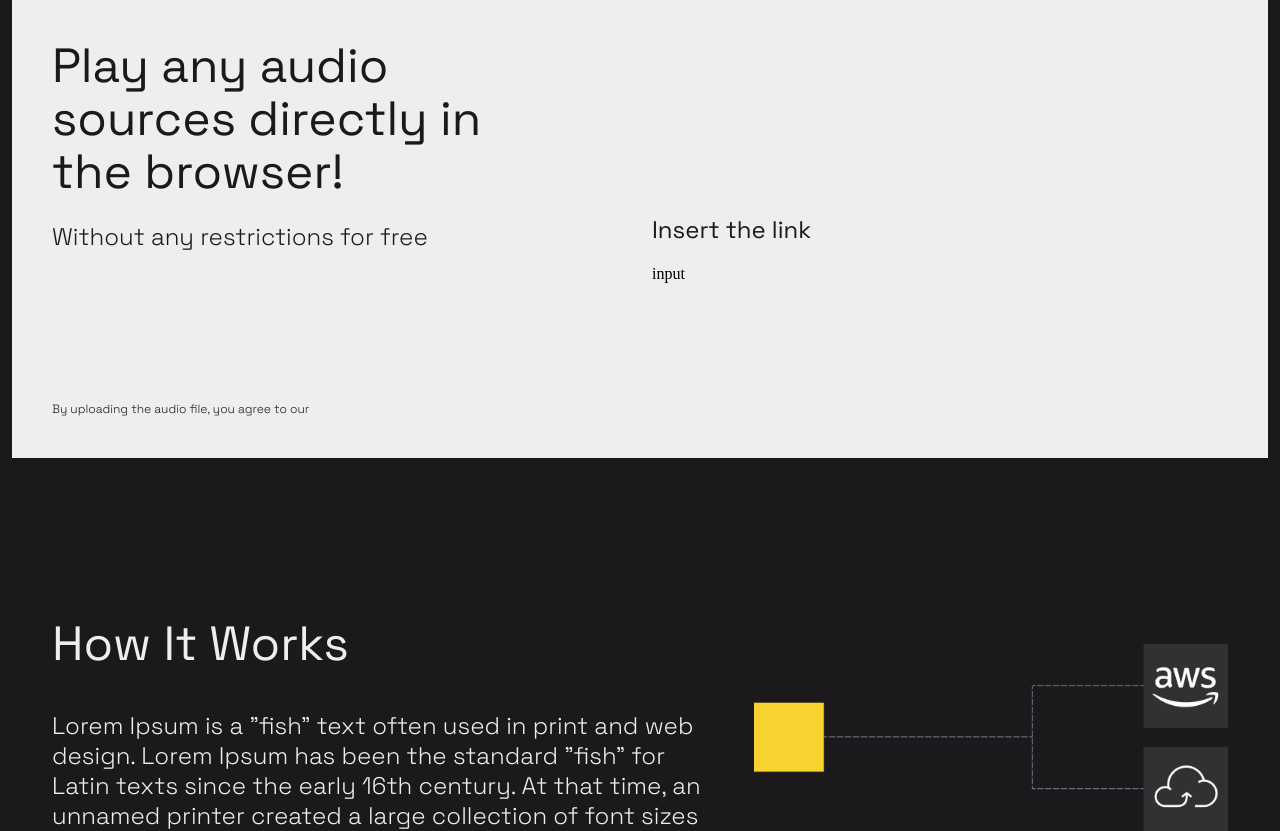
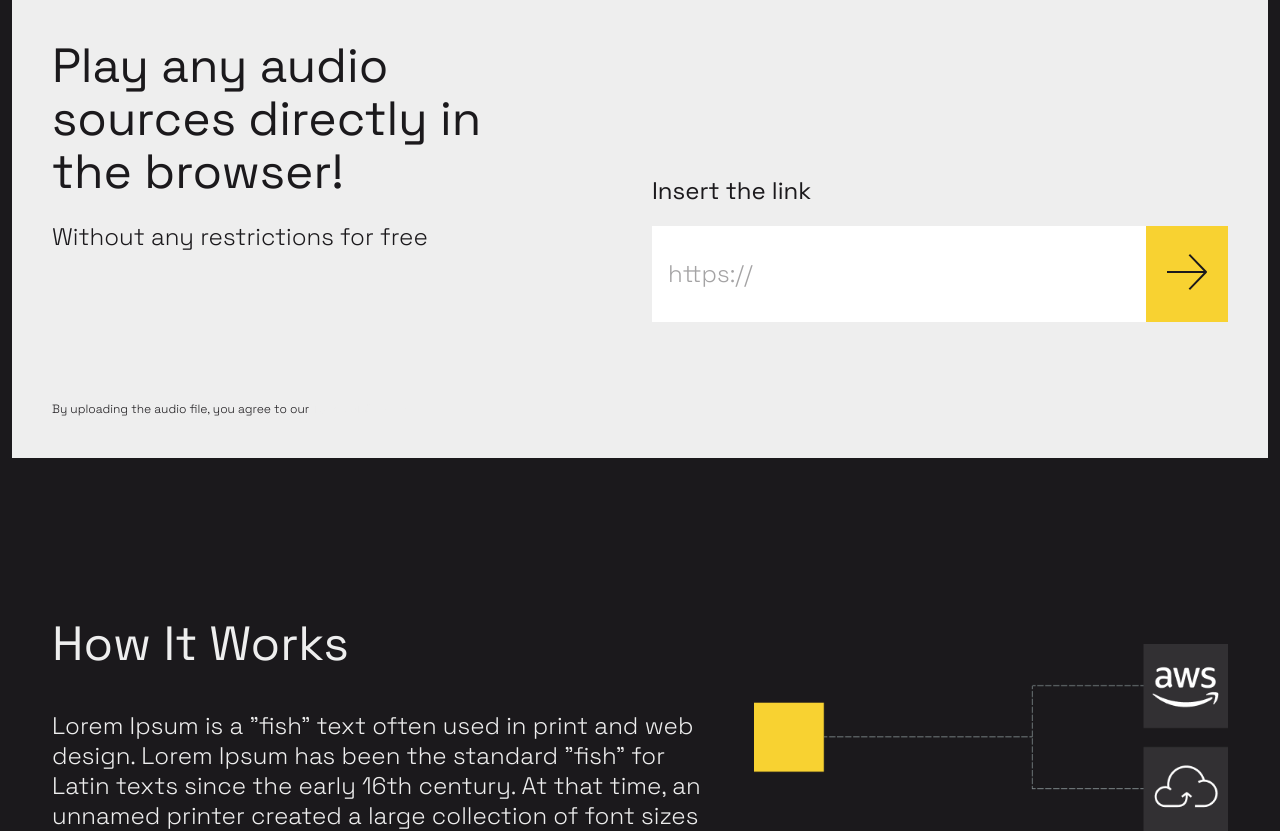
Before and after one commit to ca1r0n/test7, a React (Vite) app: page / in a window 1280 px wide. Shown: the top 831 px of the page. Built offline with nearby package versions, Linux system fonts and the light colour scheme.

Commit message:
add select component

```diff
--- a/index.html
+++ b/index.html
@@ -20,7 +20,7 @@
     </div>
     <div class="intro__right">
         <p class="intro__insert">Insert the link</p>
-        <div class="input">input</div>
+        <div id="input" class="input">input</div>
     </div>
     <div class="intro__mobile">
         <p class="intro__desc">Without any restrictions for free</p>
--- a/src/App.tsx
+++ b/src/App.tsx
@@ -1,10 +1,50 @@
+import {InputWithHistory} from "./components";
+import {useCallback, useState} from "react";
+
+const initValue = "https://"
 
 function App() {
+    const [history, setHistory] = useState<Array<string>>([])
+    const [error, setError] = useState<string | undefined>(undefined)
 
-  return (
-    <>
-    </>
-  )
+    const addHistory = useCallback((value: string) => {
+        if (!value || value == initValue) {
+            setError("Invalid address")
+            return
+        }
+
+        setHistory(prev => {
+            const index = prev.indexOf(value)
+            if (index == -1) {
+                return [value, ...prev]
+            }
+
+            return [value, ...prev.slice(0, index), ...prev.slice(index+1)]
+        })
+    }, [])
+
+    const onChose = useCallback((value: string) => {
+        addHistory(value)
+    }, [addHistory])
+
+    const onChange = useCallback(() => {
+        if (error) {
+            // reset error
+            setError(undefined)
+        }
+    }, [error])
+
+    return (
+        <>
+            <InputWithHistory
+                initValue={initValue}
+                onChose={onChose}
+                onChange={onChange}
+                select={history}
+                errorMessage={error}
+            />
+        </>
+    )
 }
 
 export default App
--- /dev/null
+++ b/src/components/InputWithHistory/InputWithHistory.module.scss
@@ -0,0 +1,99 @@
+.box {
+  display: flex;
+  flex-direction: column;
+}
+
+.bigBox {
+  display: flex;
+}
+
+.inputBox {
+  position: relative;
+  width: 100%;
+  display: flex;
+}
+
+.input {
+  cursor: text;
+  border: none;
+  outline: none;
+  background: #fff;
+  padding: 32px 16px;
+  width: 100%;
+
+  font-size: 1.5rem;
+  font-weight: 300;
+  line-height: 1.25;
+  color: #A4A3A4;
+
+
+  @media (max-width: 768px) {
+    padding: 16px;
+  }
+}
+
+.btn {
+  cursor: pointer;
+  border: none;
+  outline: none;
+  width: 96px;
+  height: 96px;
+  background: #F8D231;
+
+  @media (max-width: 768px) {
+    width: 64px;
+    height: 64px;
+  }
+}
+
+.select {
+  display: flex;
+  flex-direction: column;
+  position: absolute;
+  top: 100%;
+  left: 0;
+  right: 0;
+
+  background: #FFFFFF;
+  border-top: 1px solid rgba(0, 0, 0, 0.2);
+  max-height: 200px;
+  overflow-y: scroll;
+  padding: 0 12px;
+}
+
+.item {
+  cursor: pointer;
+  font-size: 1.2rem;
+  font-weight: 300;
+  line-height: 28px;
+  color: #A4A3A4;
+  padding: 12px 0;
+  border-bottom: 1px solid rgba(0, 0, 0, 0.1);
+  min-height: 28px;
+
+  // dots if over block
+  text-overflow: ellipsis;
+  white-space: nowrap;
+  overflow: hidden;
+
+  @media (max-width: 768px) {
+    padding: 8px 0;
+  }
+
+  &:hover {
+    color: #CBCBCB;
+  }
+}
+
+.item:last-child {
+  border-bottom: none;
+}
+
+.error {
+  color: #C6A827;
+
+  font-size: 0.75rem;
+  font-weight: 300;
+  line-height: 1.33;
+  margin-top: 8px;
+}
--- /dev/null
+++ b/src/components/InputWithHistory/InputWithHistory.tsx
@@ -0,0 +1,90 @@
+import {ChangeEvent, FC, useCallback, useRef, useState} from "react";
+import styles from "./InputWithHistory.module.scss"
+import {useOutside} from "../../hooks";
+
+export interface InputWithHistoryProps {
+    errorMessage?: string
+    onChose?: (value: string) => void
+    onChange?: (event: ChangeEvent<HTMLInputElement>) => void;
+    initValue?: string;
+    placeholder?: string
+    select?: string[];
+}
+
+export const InputWithHistory: FC<InputWithHistoryProps> = (props) => {
+    const refInput = useRef<HTMLInputElement | null>(null)
+    const refBlock = useRef<HTMLDivElement | null>(null)
+    const [isFocus, setIsFocus] = useState(true)
+
+    const onFocus = useCallback(() => setIsFocus(true), [])
+    const onBlur = useCallback(() => setIsFocus(false), [])
+
+    useOutside(refBlock, () => {
+        onBlur()
+    })
+
+    const resetInput = useCallback(() => {
+        if (!refInput.current) return;
+
+        refInput.current.value = props.initValue || ""
+    }, [refInput, props.initValue])
+
+    const onClick = useCallback(() => {
+        if (!refInput) return;
+
+        if (!refInput.current) return;
+
+        props.onChose?.(refInput.current?.value)
+        resetInput()
+        onBlur()
+    }, [props, refInput])
+
+    const onSelectClick = useCallback((value: string) => () => {
+        props.onChose?.(value)
+        resetInput()
+        onBlur()
+    }, [props])
+
+    return <div ref={refBlock} className={styles.box}>
+        <div className={styles.bigBox}>
+            <div className={styles.inputBox}>
+                <input
+                    onFocus={onFocus}
+                    defaultValue={props.initValue}
+                    placeholder={props.placeholder}
+                    ref={refInput}
+                    onChange={props.onChange}
+                    type="text"
+                    className={styles.input}
+                />
+                {(isFocus && props.select && props.select.length != 0) &&
+                    <div className={styles.select}>
+                        {props.select.map((value, index) => {
+                            return <div
+                                key={index}
+                                className={styles.item}
+                                onClick={onSelectClick(value)}
+                            >
+                                {value}
+                            </div>
+                        })}
+                    </div>
+                }
+            </div>
+            <button
+                className={styles.btn}
+                onClick={onClick}>
+                <Arrow/>
+            </button>
+        </div>
+        {props.errorMessage && <div className={styles.error}>{props.errorMessage}</div>}
+    </div>
+}
+
+function Arrow() {
+    return <svg width="40" height="36" viewBox="0 0 40 36" fill="none" xmlns="http://www.w3.org/2000/svg">
+        <path fill-rule="evenodd" clip-rule="evenodd"
+              d="M39.7197 18.6944C40.0934 18.307 40.0934 17.6932 39.7197 17.3057L23.7197 0.72174L23.0253 0.0020752L21.586 1.39072L22.2803 2.11038L36.6457 17H1H0V19H1H36.6457L22.2803 33.8897L21.586 34.6094L23.0253 35.998L23.7197 35.2784L39.7197 18.6944Z"
+              fill="#1B191C"/>
+    </svg>
+}
--- /dev/null
+++ b/src/components/InputWithHistory/index.ts
@@ -0,0 +1 @@
+export * from "./InputWithHistory.tsx"
--- /dev/null
+++ b/src/components/index.ts
@@ -0,0 +1 @@
+export * from "./InputWithHistory"
--- /dev/null
+++ b/src/hooks/index.ts
@@ -0,0 +1 @@
+export * from "./useOutside"
--- /dev/null
+++ b/src/hooks/useOutside/index.ts
@@ -0,0 +1 @@
+export * from "./useOutside.ts"
--- /dev/null
+++ b/src/hooks/useOutside/useOutside.ts
@@ -0,0 +1,22 @@
+import {RefObject, useEffect} from "react";
+
+/**
+ * Hook that alerts clicks outside of the passed ref
+ */
+export function useOutside(ref: RefObject<HTMLElement>, func: () => void) {
+    useEffect(() => {
+        function handleClickOutside(event: Event) {
+            if (ref && ref.current && ref.current.contains(event.target as Node)) {
+                return
+            }
+            func()
+        }
+
+        // Bind the event listener
+        document.addEventListener("mousedown", handleClickOutside);
+        return () => {
+            // Unbind the event listener on clean up
+            document.removeEventListener("mousedown", handleClickOutside);
+        };
+    }, [ref]);
+}
--- a/src/main.tsx
+++ b/src/main.tsx
@@ -4,7 +4,7 @@ import App from './App.tsx'
 import './scss/main.scss'
 
 
-ReactDOM.createRoot(document.getElementById('root') as HTMLElement).render(
+ReactDOM.createRoot(document.getElementById('input') as HTMLElement).render(
   <React.StrictMode>
     <App />
   </React.StrictMode>,
--- a/src/scss/main.scss
+++ b/src/scss/main.scss
@@ -1,6 +1,7 @@
 * {
   margin: 0;
   padding: 0;
+  font-family: Space Grotesk;
 }
 
 ul, ol {
```
